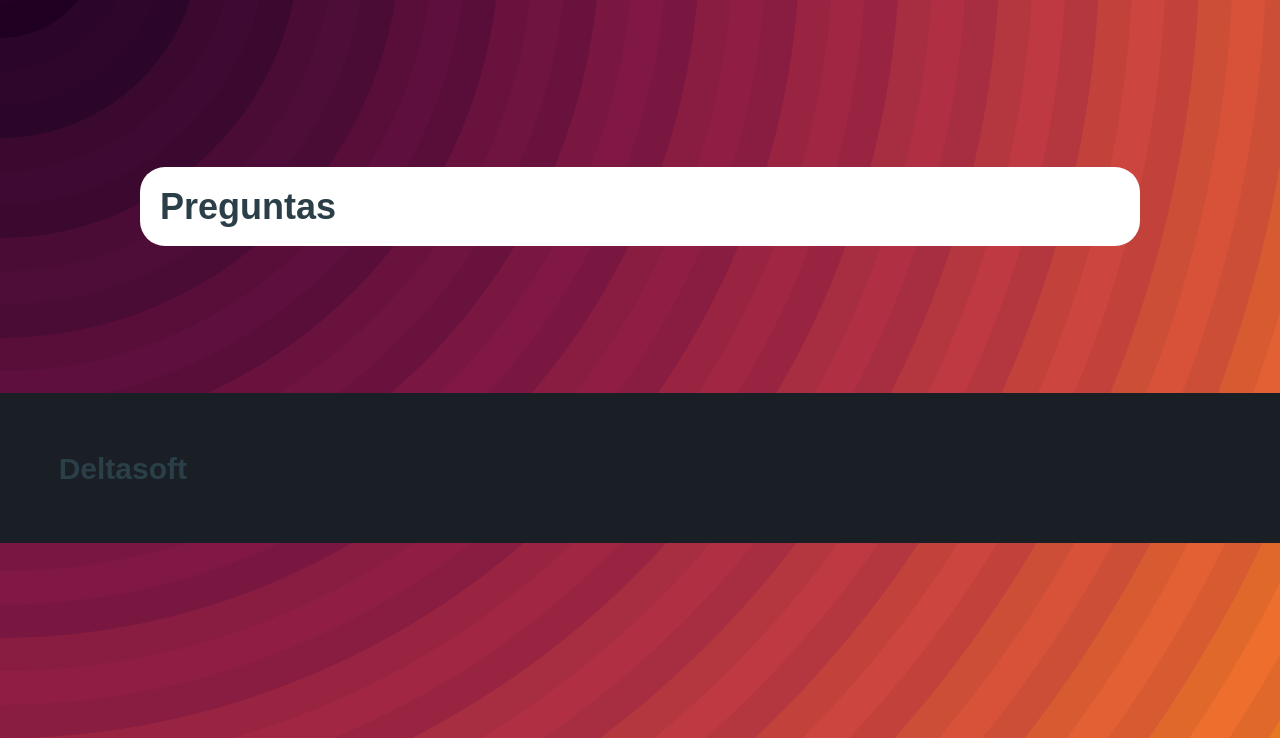
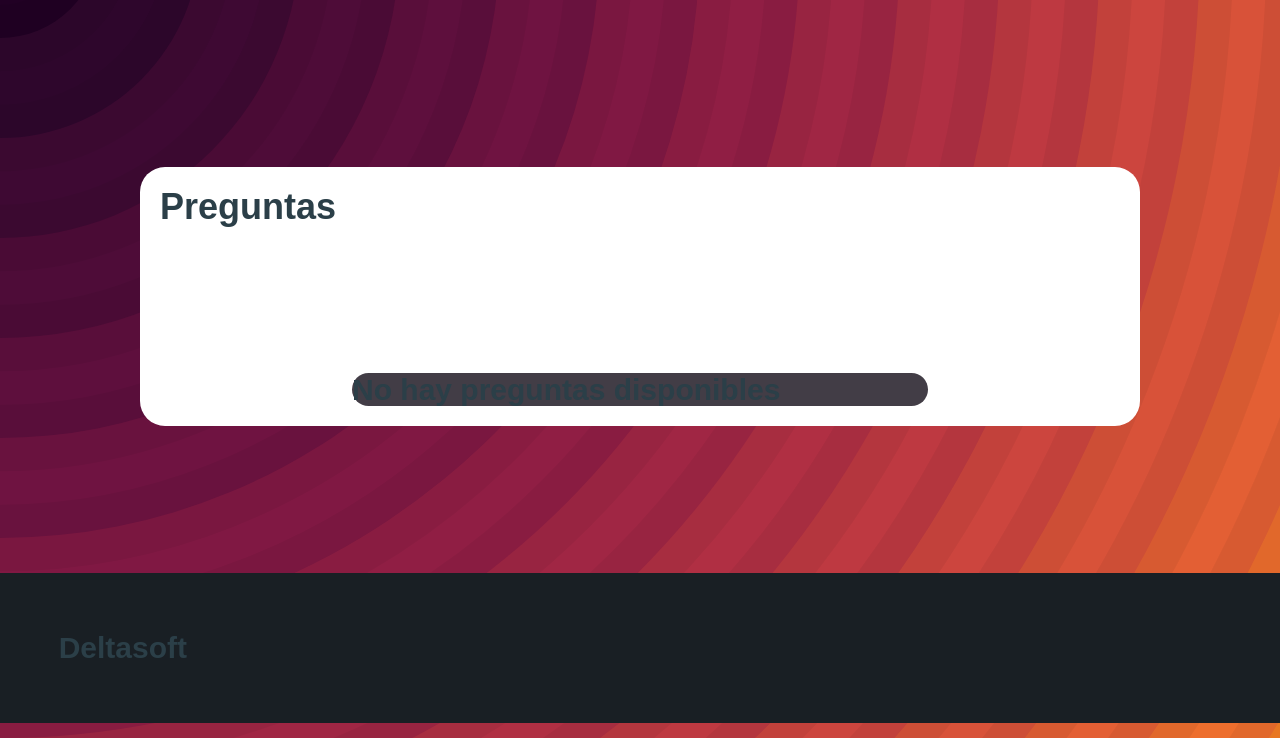
Before and after one commit to IngSw2030/GDevLink, a Django app: page /preguntas/preguntas in a window 1280 px wide. Shown: the part 62-800 px from the top of the page. Run offline with Django 3.2, Linux system fonts and the light colour scheme; some libraries are stand-ins or nearby versions.

Commit message:
App preguntas creada

```diff
--- /dev/null
+++ b/GDevLink/preguntas/static/preguntas/styles.css
@@ -0,0 +1,17 @@
+.contenido{
+    width: 100%; height:auto;  margin:0px;
+    box-shadow: 20mm;
+    background: #423d46;
+}
+
+#preguntas{
+    width: 60%;
+    margin-left: auto;
+    margin-right: auto;
+    border-radius: 25px;
+}
+
+.space
+  {
+    padding: 5em;
+  }
--- a/GDevLink/preguntas/templates/preguntas/preguntas.html
+++ b/GDevLink/preguntas/templates/preguntas/preguntas.html
@@ -1,14 +1,31 @@
 {% extends "main/layout.html" %}
+{% load static %}
 {% block head %}
 
 {% endblock %}
 
 
 {% block body %}
-<body>
-    <h1 id="nombre-proyecto">Preguntas</h1>
-</body>
+    <link rel="stylesheet" href="{% static 'preguntas/styles.css' %}">
+    {% csrf_token %}
+    <body>
+        <div class="header" id="center">
 
+
+
+        </div>
+        <div>
+            <h1 id="nombre-proyecto">Preguntas</h1>
+        </div>
+        <div class="space"></div>
+        <div class="contenido" id="preguntas">
+            {% if not preguntas %}
+                <h2>No hay preguntas disponibles</h2>
+            {% else %}
+
+            {% endif %}
+        </div>
+    </body>
 {% endblock %}
 
 {% block script %}
```
Also changed, not shown: GDevLink/proyectos/templates/proyectos/proyecto.html (+2 -7 lines).
